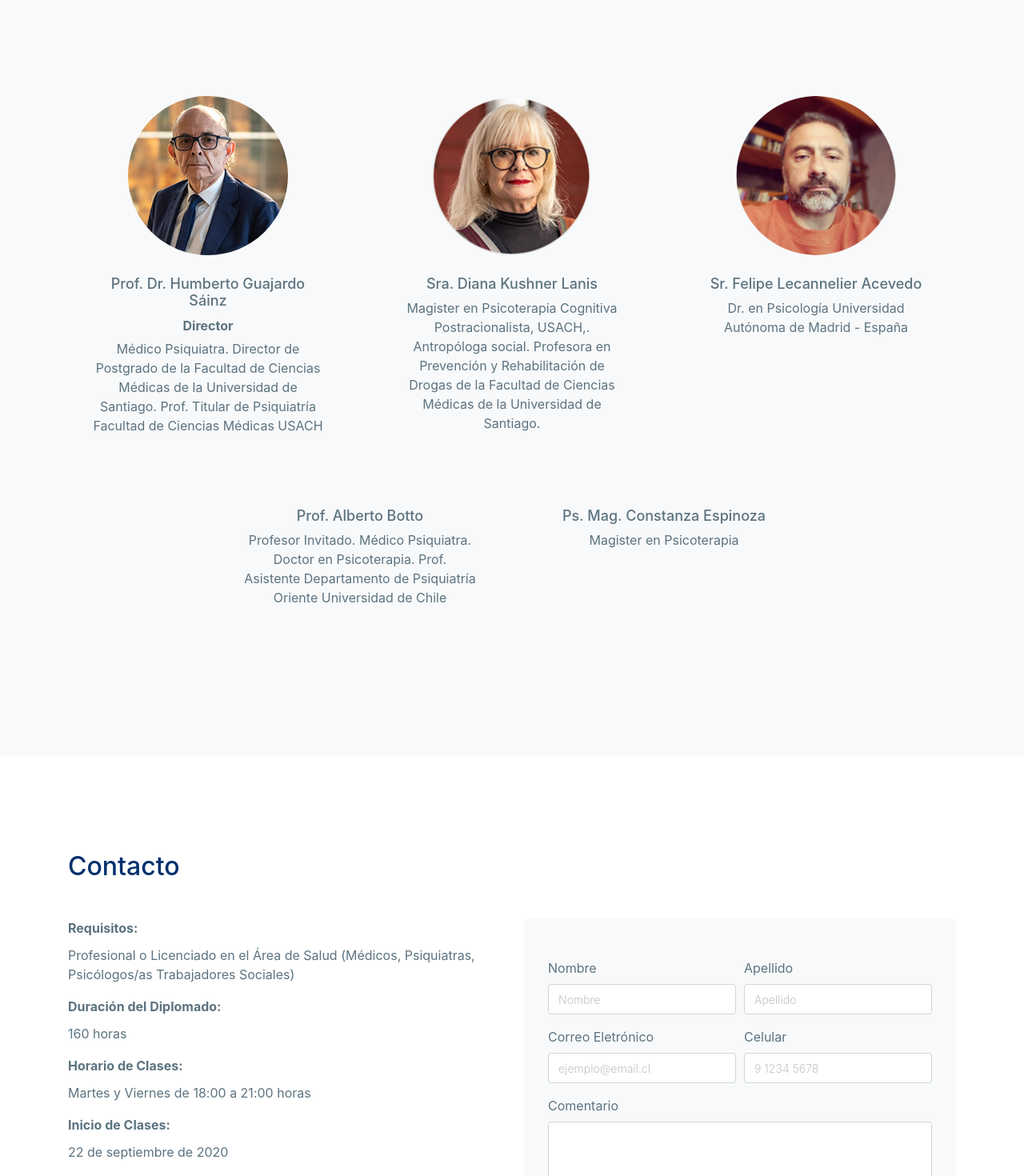
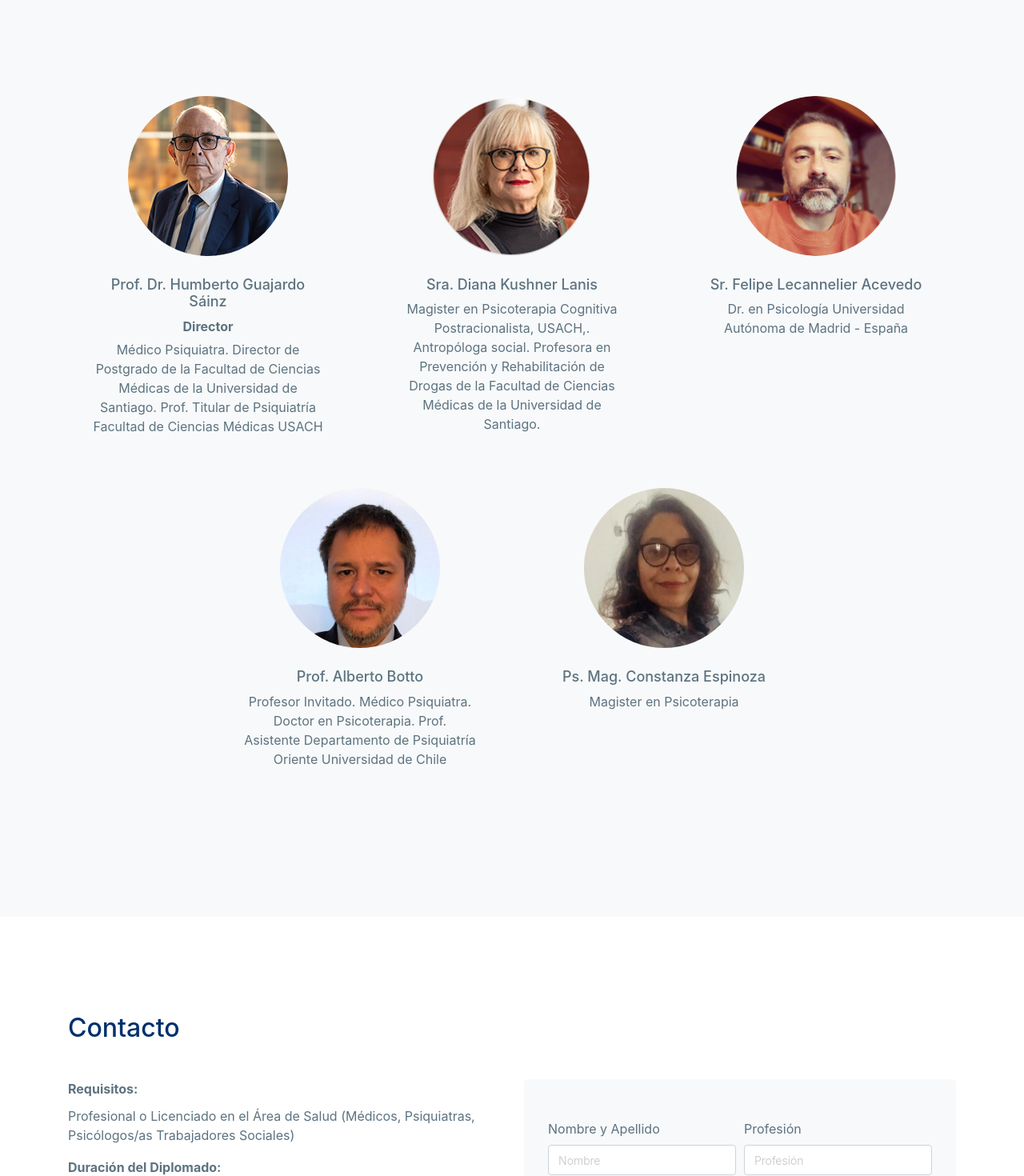
Before and after one commit to nikosantis/psicoterapia-adicciones, a Next.js app: page / in a window 1280 px wide. Shown: the part 2920-4390 px from the top of the page at 80% size. Built offline with nearby package versions, Linux system fonts and the light colour scheme.

Commit message:
fix responsive images safari, new images teachers and add profesion in form

```diff
--- a/components/footer.js
+++ b/components/footer.js
@@ -5,7 +5,7 @@ export default function Footer () {
         <div className='row justify-content-between'>
           <div className='col-lg-3 col-12'>
             <div className='footer-logo'>
-              <img src='/images/logo-blanco.png' alt='Universidad de Santiago de Chile' />
+              <img src='/images/logo-blanco.png' alt='Universidad de Santiago de Chile' className='img-fluid' />
             </div>
           </div>
           <div className='col-lg-7 col-12'>
@@ -52,13 +52,16 @@ export default function Footer () {
           .footer-logo {
             display: flex;
             justify-content: center;
+            align-items: stretch;
+            width: 100%;
 
             @media (min-width: 992px) {
               justify-content: start;
             }
             img {
+              margin-bottom: 50px;
               width: 200px;
-              margin-bottom: 50px;
+              align-self: flex-start;
 
               @media (min-width: 992px) {
                 width: 100%;
--- a/components/form.js
+++ b/components/form.js
@@ -7,12 +7,12 @@ export default function Form () {
       <form onSubmit={handleSubmit}>
         <div className='form-row'>
           <div className='form-group col-md-6'>
-            <label htmlFor='nombre'>Nombre</label>
+            <label htmlFor='nombre'>Nombre y Apellido</label>
             <input type='text' className='form-control' id='nombre' placeholder='Nombre' />
           </div>
           <div className='form-group col-md-6'>
-            <label htmlFor='apellido'>Apellido</label>
-            <input type='text' className='form-control' id='apellido' placeholder='Apellido' />
+            <label htmlFor='profesion'>Profesión</label>
+            <input type='text' className='form-control' id='profesion' placeholder='Profesión' />
           </div>
         </div>
         <div className='form-row'>
--- a/components/teachers.js
+++ b/components/teachers.js
@@ -9,7 +9,7 @@ export default function Teachers () {
             <div className='col-lg-4 col-12'>
               <div className='teacher-box'>
                 <div className='teacher-image'>
-                  <img src='/images/humberto-guajardo.png' alt='' className='rounded-circle' />
+                  <img src='/images/humberto-guajardo.png' alt='' className='rounded-circle img-fluid' />
                 </div>
 
                 <div className='teacher-content'>
@@ -30,7 +30,7 @@ export default function Teachers () {
             <div className='col-lg-4 col-12'>
               <div className='teacher-box'>
                 <div className='teacher-image'>
-                  <img src='/images/diana-kushner.png' alt='' className='rounded-circle' />
+                  <img src='/images/diana-kushner.png' alt='' className='rounded-circle img-fluid' />
                 </div>
 
                 <div className='teacher-content'>
@@ -49,7 +49,7 @@ export default function Teachers () {
             <div className='col-lg-4 col-12'>
               <div className='teacher-box'>
                 <div className='teacher-image'>
-                  <img src='/images/felipe-lecannelier.png' alt='' className='rounded-circle' />
+                  <img src='/images/felipe-lecannelier.png' alt='' className='rounded-circle img-fluid' />
                 </div>
 
                 <div className='teacher-content'>
@@ -67,7 +67,9 @@ export default function Teachers () {
 
             <div className='col-lg-4 col-12'>
               <div className='teacher-box'>
-                <div className='teacher-image' />
+                <div className='teacher-image'>
+                  <img src='/images/alberto-botto.jpg' alt='' className='rounded-circle img-fluid' />
+                </div>
 
                 <div className='teacher-content'>
                   <div className='name'>
@@ -84,7 +86,9 @@ export default function Teachers () {
 
             <div className='col-lg-4 col-12'>
               <div className='teacher-box'>
-                <div className='teacher-image' />
+                <div className='teacher-image'>
+                  <img src='/images/constanza-espinoza.jpg' alt='' className='rounded-circle img-fluid' />
+                </div>
 
                 <div className='teacher-content'>
                   <div className='name'>
@@ -141,6 +145,7 @@ export default function Teachers () {
 
             img {
               width: 200px;
+              height: 200px;
             }
           }
 
```
Also changed, not shown: public/images/alberto-botto.jpg (added), public/images/constanza-espinoza.jpg (added).
